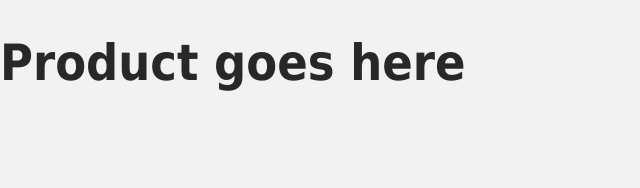
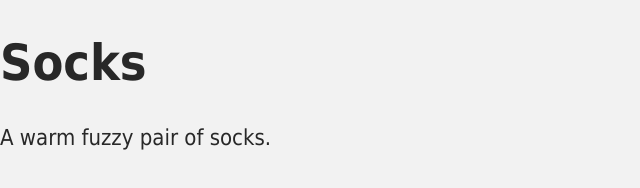
Before and after one commit to hayley-exe/vue_mastery_tutorial_starter, a plain HTML site: page index.html in a window 1280 px wide. Shown: the whole page, without its empty margins (0-640 px from the left). Drawn offline with nearby package versions, Linux system fonts and the light colour scheme.

Commit message:
creating the vue app

```diff
--- a/index.html
+++ b/index.html
@@ -1,5 +1,6 @@
 <!DOCTYPE html>
 <html lang="en">
+
 <head>
   <meta charset="UTF-8" />
   <title>Vue Mastery</title>
@@ -8,12 +9,22 @@
   <!-- Import Vue.js -->
   <script src="https://unpkg.com/vue@3.0.11/dist/vue.global.js"></script>
 </head>
+
 <body>
   <div id="app">
-      <h1>Product goes here</h1>
+    <h1>{{ product }}</h1>
+
+    <p>{{ description }}</p>
+
   </div>
 
-    <!-- Import Js -->
+  <!-- Import App -->
   <script src="./main.js"></script>
+
+  <!-- Mount App -->
+  <script>
+    const mountedApp = app.mount('#app')
+  </script>
 </body>
+
 </html>
--- a/main.js
+++ b/main.js
@@ -1 +1,10 @@
-const product = 'Socks'
+const app = Vue.createApp({
+    data() {
+        return {
+            product: 'Socks',
+
+            description: 'A warm fuzzy pair of socks.'
+
+        }
+    }
+})
```
Lines whose indentation alone changed are shown as unchanged.
